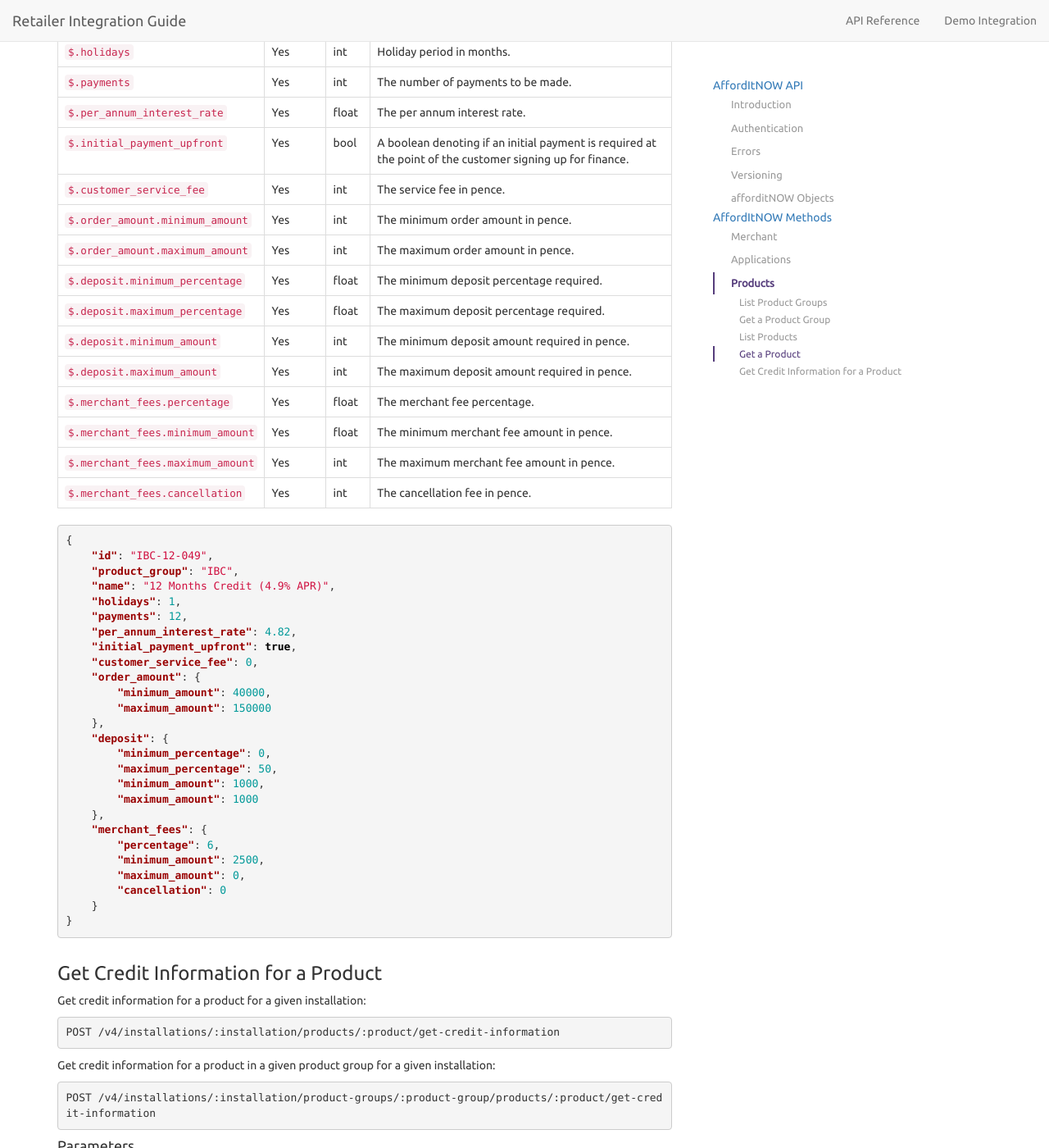
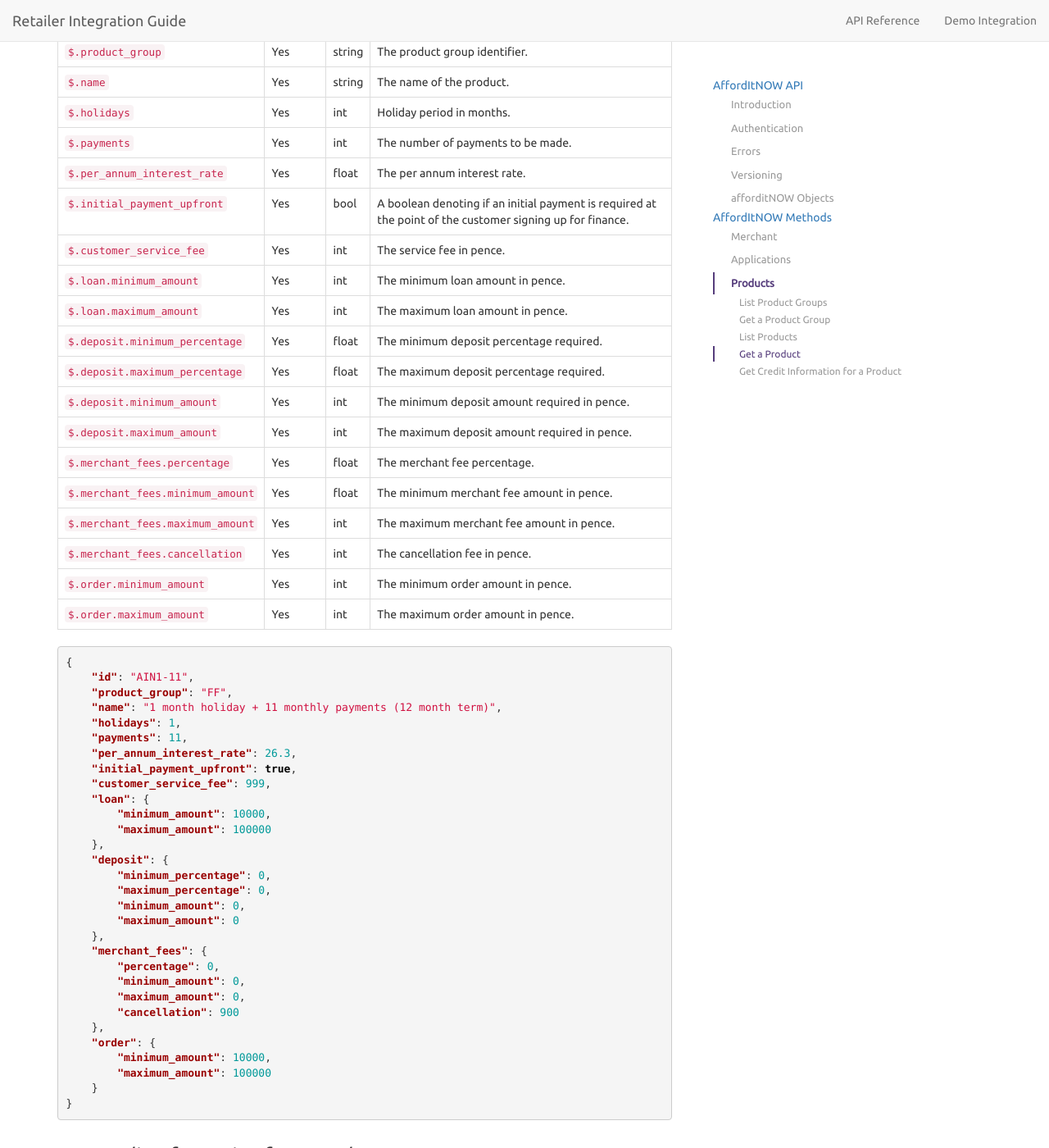
Before and after one commit to PayBreak/retailer-integration-guide, a Jekyll site: the page built from api/index.md, in a window 1280 px wide and 1400 px high, scrolled down 12025 px. Shown: the whole window at 82% size. Built offline with Jekyll 4.4.1, drawn with Linux system fonts in a browser that asks for light colours; nearby versions of some CDN libraries; Markdown is read by kramdown in place of the engine named in the settings; some of the changed text lies outside the part shown.

Commit message:
Product call changes

````diff
--- a/_includes/v4/products.md
+++ b/_includes/v4/products.md
@@ -105,29 +105,33 @@ Name | Required | Type | Description
 ```json
 [
     {
-        "id": "3-12",
+        "id": "AIN1-11",
         "product_group": "FF",
-        "name": "Flexible Finance - 3 months holiday + 12 monthly payments (15 month term)",
-        "holidays": 3,
-        "payments": 12,
-        "per_annum_interest_rate": 39.9,
+        "name": "1 month holiday + 11 monthly payments (12 month term)",
+        "holidays": 1,
+        "payments": 11,
+        "per_annum_interest_rate": 26.3,
         "initial_payment_upfront": true,
         "customer_service_fee": 999,
-        "principal": {
+        "loan": {
             "minimum_amount": 10000,
             "maximum_amount": 100000
         },
         "deposit": {
             "minimum_percentage": 0,
-            "maximum_percentage": 100,
+            "maximum_percentage": 0,
             "minimum_amount": 0,
-            "maximum_amount": 100000
+            "maximum_amount": 0
         },
         "merchant_fees": {
             "percentage": 0,
             "minimum_amount": 0,
             "maximum_amount": 0,
-            "cancellation": 0
+            "cancellation": 900
+        },
+        "order": {
+            "minimum_amount": 10000,
+            "maximum_amount": 100000
         }
     }
 ]
@@ -159,8 +163,8 @@ Name | Required | Type | Description
 `$.per_annum_interest_rate` | Yes | float | The per annum interest rate.
 `$.initial_payment_upfront` | Yes | bool | A boolean denoting if an initial payment is required at the point of the customer signing up for finance.
 `$.customer_service_fee` | Yes | int | The service fee in pence.
-`$.order_amount.minimum_amount` | Yes | int | The minimum order amount in pence.
-`$.order_amount.maximum_amount` | Yes | int | The maximum order amount in pence.
+`$.loan.minimum_amount` | Yes | int | The minimum loan amount in pence.
+`$.loan.maximum_amount` | Yes | int | The maximum loan amount in pence.
 `$.deposit.minimum_percentage` | Yes | float | The minimum deposit percentage required.
 `$.deposit.maximum_percentage` | Yes | float | The maximum deposit percentage required.
 `$.deposit.minimum_amount` | Yes | int | The minimum deposit amount required in pence.
@@ -169,32 +173,38 @@ Name | Required | Type | Description
 `$.merchant_fees.minimum_amount` | Yes | float | The minimum merchant fee amount in pence.
 `$.merchant_fees.maximum_amount` | Yes | int | The maximum merchant fee amount in pence.
 `$.merchant_fees.cancellation` | Yes | int | The cancellation fee in pence.
+`$.order.minimum_amount` | Yes | int | The minimum order amount in pence.
+`$.order.maximum_amount` | Yes | int | The maximum order amount in pence.
 
 ```json
 {
-    "id": "IBC-12-049",
-    "product_group": "IBC",
-    "name": "12 Months Credit (4.9% APR)",
+    "id": "AIN1-11",
+    "product_group": "FF",
+    "name": "1 month holiday + 11 monthly payments (12 month term)",
     "holidays": 1,
-    "payments": 12,
-    "per_annum_interest_rate": 4.82,
+    "payments": 11,
+    "per_annum_interest_rate": 26.3,
     "initial_payment_upfront": true,
-    "customer_service_fee": 0,
-    "order_amount": {
-        "minimum_amount": 40000,
-        "maximum_amount": 150000
+    "customer_service_fee": 999,
+    "loan": {
+        "minimum_amount": 10000,
+        "maximum_amount": 100000
     },
     "deposit": {
         "minimum_percentage": 0,
-        "maximum_percentage": 50,
-        "minimum_amount": 1000,
-        "maximum_amount": 1000
+        "maximum_percentage": 0,
+        "minimum_amount": 0,
+        "maximum_amount": 0
     },
     "merchant_fees": {
-        "percentage": 6,
-        "minimum_amount": 2500,
+        "percentage": 0,
+        "minimum_amount": 0,
         "maximum_amount": 0,
-        "cancellation": 0
+        "cancellation": 900
+    },
+    "order": {
+        "minimum_amount": 10000,
+        "maximum_amount": 100000
     }
 }
 ```
````
Also changed, not shown: other parts of _includes/v4/products.md (+1 -1 lines).
